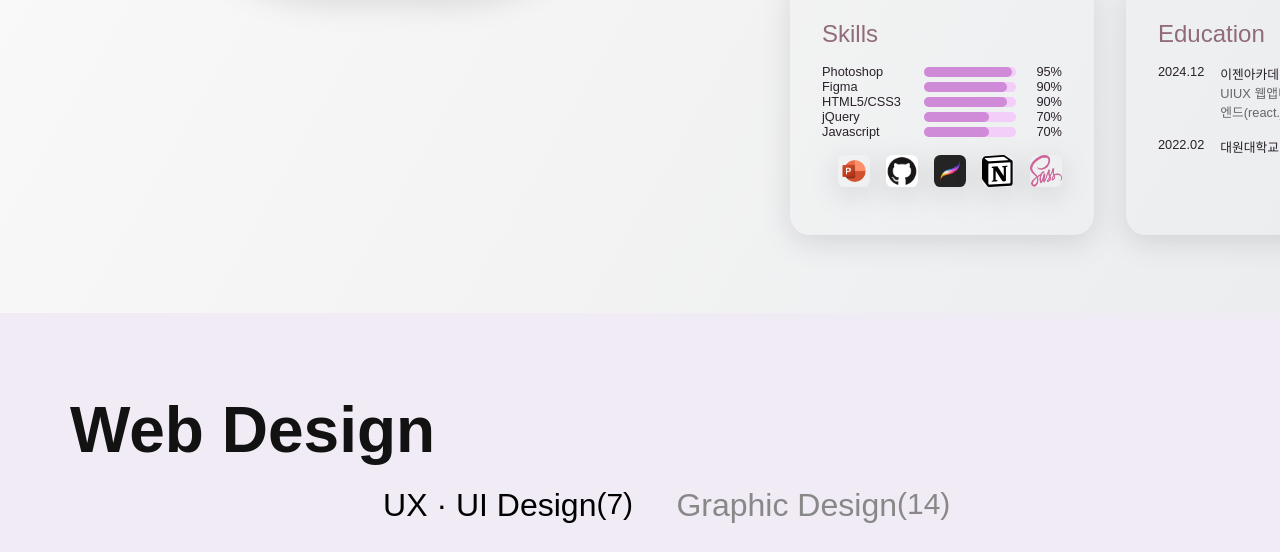
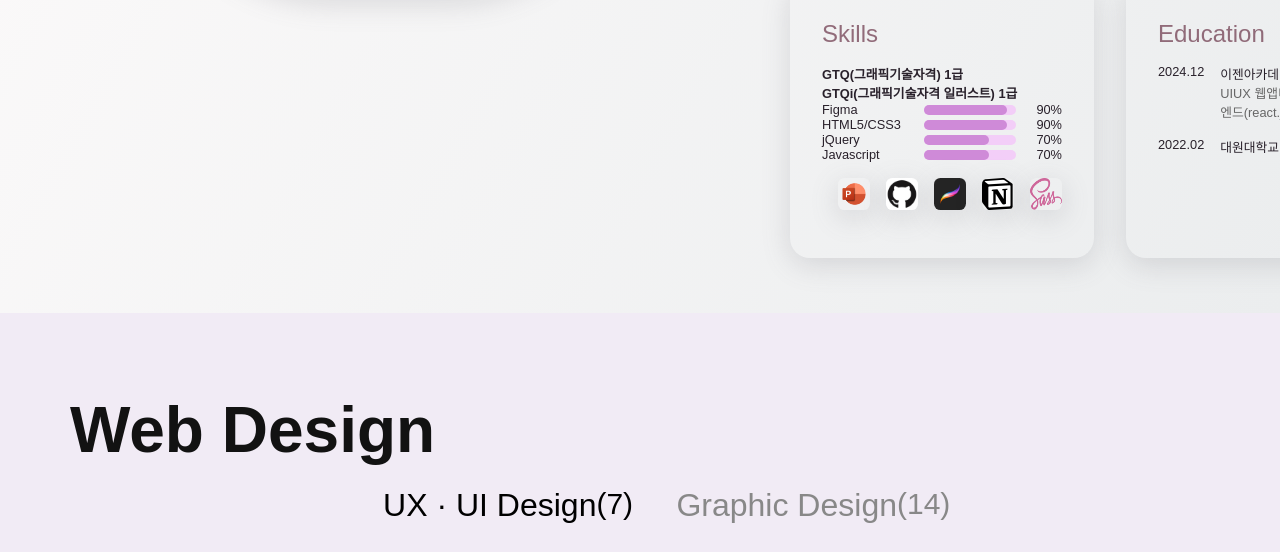
Before and after one commit to leeyeonyeon/Portfolio, a plain HTML site: page index.html in a window 1280 px wide. Shown: the part 2147-2699 px from the top of the page. Drawn offline with nearby package versions, Linux system fonts and the light colour scheme; some icons are missing; files whose address does not match are found by name; a web font is replaced by a local one.

Commit message:
Update index.html

```diff
--- a/index.html
+++ b/index.html
@@ -119,9 +119,10 @@
                 <h3>Skills</h3>
                 <div class="about_skills">
                   <div class="about_skill">
-                    <div>Photoshop</div>
-                    <div class="skill bar1"></div>
-                    <span>95%</span>
+                    <div><b>GTQ(그래픽기술자격) 1급</b></div>
+                  </div>
+                  <div class="about_skill">
+                    <div><b>GTQi(그래픽기술자격 일러스트) 1급</b></div>
                   </div>
                   <div class="about_skill">
                     <div>Figma</div>
```
